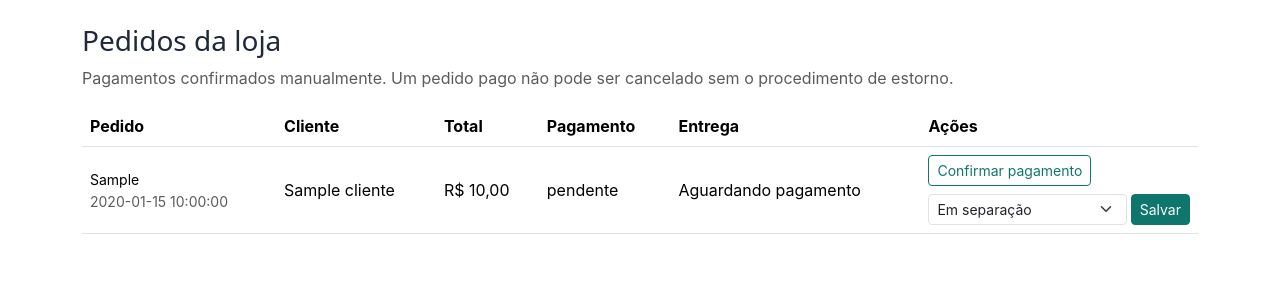
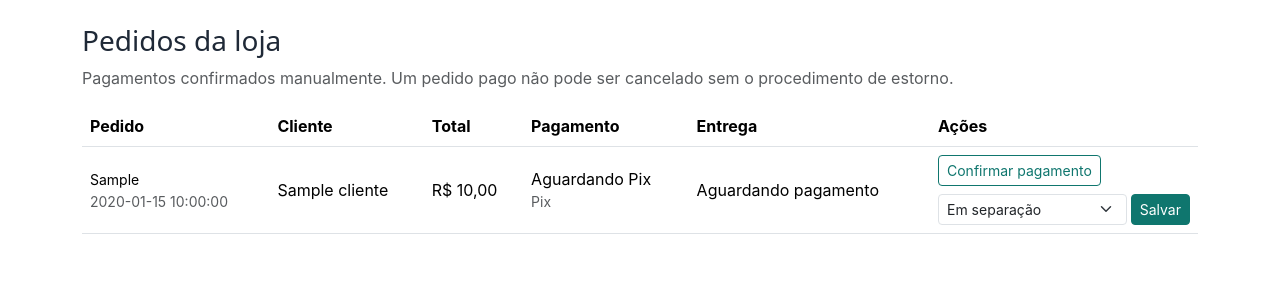
Before and after one commit to Leonardo360-arch/Vittapet, a PHP site: page /admin/pedidos.php in a window 1280 px wide. Shown: the part 57-357 px from the top of the page. Run offline with PHP 8.4, Linux system fonts and the light colour scheme; the visitor is signed in with stand-in values (Sample User, id 1); tables that the repository leaves empty hold one stand-in row (values such as "Sample post").

Commit message:
feat: pagamento Pix confirmado inicia separacao; cartao na entrega

```diff
--- a/public/admin/pedidos.php
+++ b/public/admin/pedidos.php
@@ -16,15 +16,21 @@ if($_SERVER['REQUEST_METHOD']==='POST') {
   $find=$pdo->prepare('SELECT * FROM pedidos WHERE id=? FOR UPDATE');$find->execute([$id]);$order=$find->fetch();
   if(!$order)throw new InvalidArgumentException('Pedido não encontrado.');
   if($acao==='confirmar_pagamento') {
-    if($order['status_pagamento']!=='pendente'||$order['status_logistico']==='cancelado')throw new InvalidArgumentException('Confirmação indisponível para este pedido.');
+    if(!in_array($order['status_pagamento'],['pendente','a_receber_na_entrega'],true)||$order['status_logistico']==='cancelado')throw new InvalidArgumentException('Confirmação indisponível para este pedido.');
     $update=$pdo->prepare("UPDATE pedidos SET status_pagamento='confirmado' WHERE id=?");
-    $update->execute([$id]);$success='Pagamento confirmado manualmente.';
+    $update->execute([$id]);
+    if($order['metodo_pagamento']==='pix_manual' && $order['status_logistico']==='aguardando_pagamento') {
+      $log=$pdo->prepare("UPDATE pedidos SET status_logistico='em_separacao' WHERE id=?");$log->execute([$id]);
+      $history=$pdo->prepare("INSERT INTO pedido_historico(pedido_id,status_anterior,status_novo,usuario_id) VALUES (?,'aguardando_pagamento','em_separacao',?)");
+      $history->execute([$id,$_SESSION['user_id']??null]);
+    }
+    $success='Pagamento confirmado manualmente.';
   } elseif($acao==='logistica') {
     $to=(string)($_POST['status']??'');
     $from=$order['status_logistico'];
     if(!in_array($to,$next[$from]??[],true))throw new InvalidArgumentException('Transição de status inválida.');
     if($to==='em_separacao' && $order['status_pagamento']!=='confirmado'
-      && !in_array($order['metodo_pagamento'],['dinheiro_entrega','cartao_entrega'],true))throw new InvalidArgumentException('Pagamento ainda não confirmado.');
+      && !in_array($order['metodo_pagamento'],['dinheiro_entrega','cartao_entrega','debito_entrega','credito_entrega'],true))throw new InvalidArgumentException('Pagamento ainda não confirmado.');
     if($to==='cancelado' && $order['status_pagamento']==='confirmado')throw new InvalidArgumentException('Pedido pago precisa de procedimento de estorno; cancelamento bloqueado.');
     if($to==='cancelado'){
       $items=$pdo->prepare('SELECT produto_id,quantidade FROM pedido_itens WHERE pedido_id=? ORDER BY produto_id FOR UPDATE');$items->execute([$id]);
@@ -48,9 +54,9 @@ catch(Throwable $ex){error_log($ex->getMessage());$orders=[];$error='Pedidos ind
 <?php if($error):?><div class="alert alert-danger"><?=e($error)?></div><?php endif;?>
 <?php if($success):?><div class="alert alert-success"><?=e($success)?></div><?php endif;?>
 <div class="table-responsive"><table class="table table-hover align-middle"><thead><tr><th>Pedido</th><th>Cliente</th><th>Total</th><th>Pagamento</th><th>Entrega</th><th>Ações</th></tr></thead><tbody>
-<?php foreach($orders as $o):?><tr><td><span class="small"><?=e($o['token_rastreio'])?></span><div class="text-muted small"><?=e($o['created_at'])?></div></td><td><?=e($o['cliente'])?></td><td><?=money($o['total'])?></td><td><?=e($o['status_pagamento'])?></td><td><?=e($labels[$o['status_logistico']]??$o['status_logistico'])?></td><td>
-<?php if($o['status_pagamento']==='pendente'&&$o['status_logistico']!=='cancelado'):?>
-<form method="post" class="mb-2" onsubmit="return confirm('Você verificou o recebimento deste pagamento?')"><input type="hidden" name="csrf" value="<?=e(csrf())?>"><input type="hidden" name="id" value="<?=(int)$o['id']?>"><input type="hidden" name="acao" value="confirmar_pagamento"><button class="btn btn-sm btn-outline-primary">Confirmar pagamento</button></form><?php endif;?>
+<?php foreach($orders as $o):?><tr><td><span class="small"><?=e($o['token_rastreio'])?></span><div class="text-muted small"><?=e($o['created_at'])?></div></td><td><?=e($o['cliente'])?></td><td><?=money($o['total'])?></td><td><?=e($o['status_pagamento']==='a_receber_na_entrega'?'A receber na entrega':($o['status_pagamento']==='pendente'?'Aguardando Pix':$o['status_pagamento']))?><div class="small text-muted"><?=e(match($o['metodo_pagamento']){'pix_manual'=>'Pix','debito_entrega'=>'Débito','credito_entrega'=>'Crédito',default=>'Pagamento na entrega'})?></div></td><td><?=e($labels[$o['status_logistico']]??$o['status_logistico'])?></td><td>
+<?php if(in_array($o['status_pagamento'],['pendente','a_receber_na_entrega'],true)&&$o['status_logistico']!=='cancelado'):?>
+<form method="post" class="mb-2" onsubmit="return confirm('Confirma que o valor foi efetivamente recebido?')"><input type="hidden" name="csrf" value="<?=e(csrf())?>"><input type="hidden" name="id" value="<?=(int)$o['id']?>"><input type="hidden" name="acao" value="confirmar_pagamento"><button class="btn btn-sm btn-outline-primary">Confirmar pagamento</button></form><?php endif;?>
 <?php if(!empty($next[$o['status_logistico']])):?>
 <form method="post" class="d-flex gap-1"><input type="hidden" name="csrf" value="<?=e(csrf())?>"><input type="hidden" name="id" value="<?=(int)$o['id']?>"><input type="hidden" name="acao" value="logistica"><select class="form-select form-select-sm" aria-label="Novo status" name="status">
 <?php foreach($next[$o['status_logistico']] as $to):?>
```
